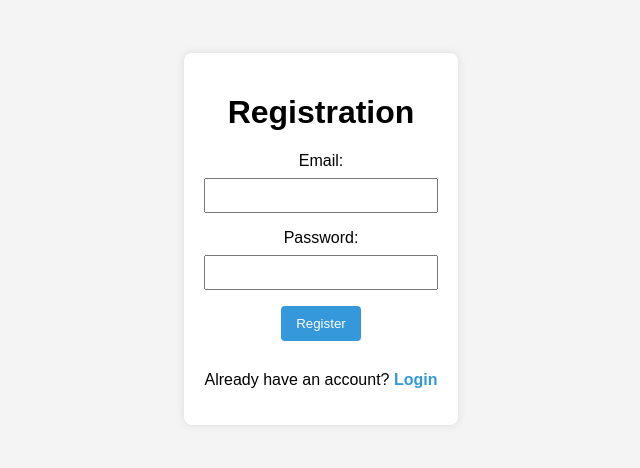
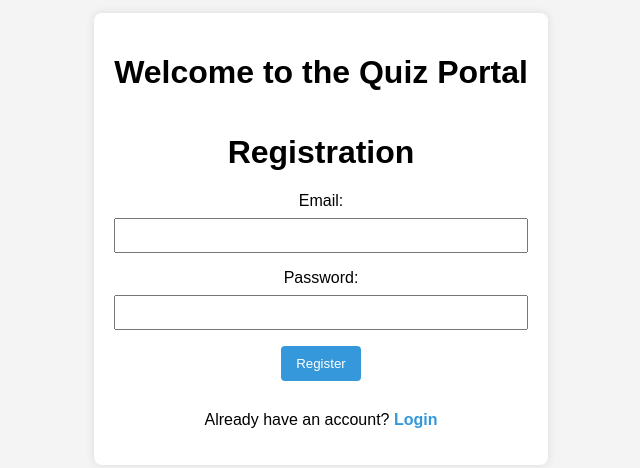
Before and after one commit to simran1002/QuizzicalQuest, a website: page registration.html in a window 1280 px wide. Shown: the part 161-629 px from the top of the page, without its empty margins (319-959 px from the left). Drawn offline with Linux system fonts and the light colour scheme.

Commit message:
Added the code

```diff
--- a/registration.html
+++ b/registration.html
@@ -78,6 +78,7 @@ a:hover {
 
     <div class="container">
         <form id="registrationForm">
+            <h1> Welcome to the Quiz Portal </h1>
             <h1>Registration</h1>
             <label for="registerEmail">Email:</label>
             <input type="text" id="registerEmail" name="registerEmail" autocomplete="email" required>
```
Also changed, not shown: login.html (+0 -1 lines).
